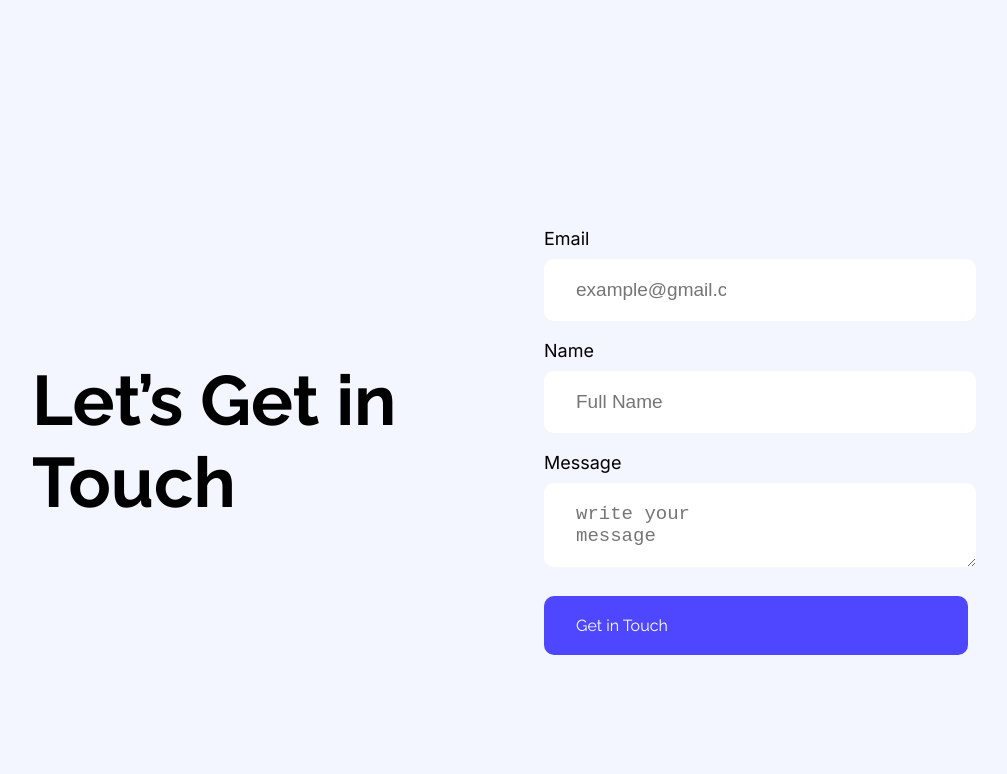
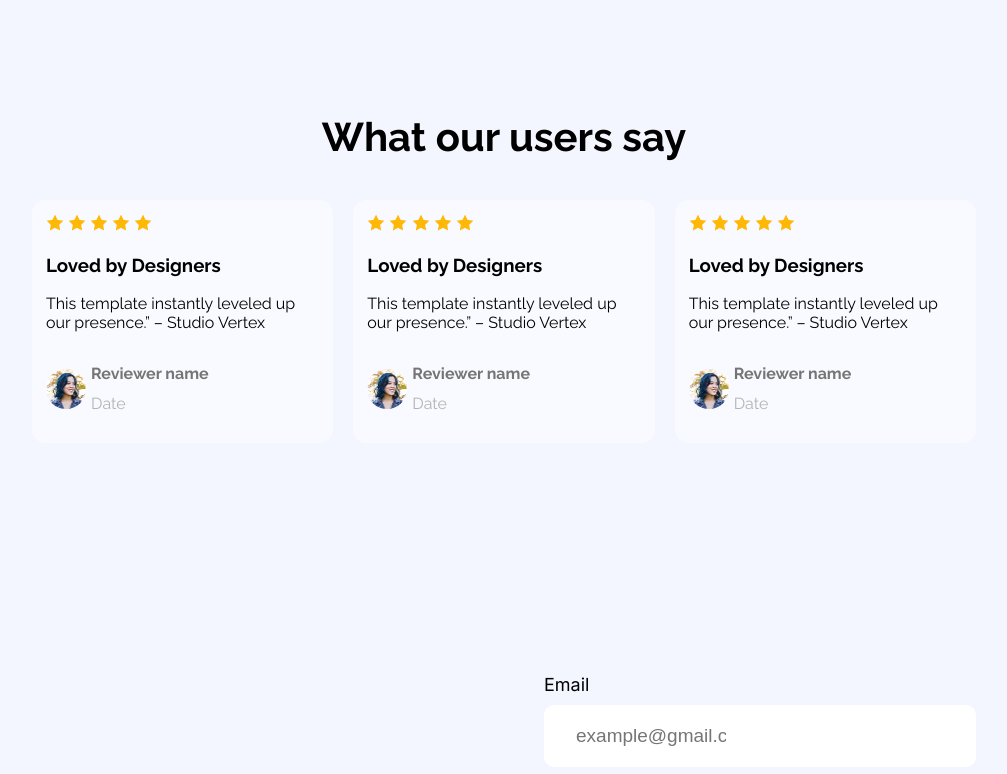
Before and after one commit to tamanna-hash/assignment-1-webflow, a plain HTML site: page index.html in a window 1280 px wide. Shown: the part 1426-2200 px from the top of the page, without its empty margins (136-1143 px from the left). Drawn offline with Linux system fonts and the light colour scheme.

Commit message:
adding feedback section

```diff
--- a/index.html
+++ b/index.html
@@ -60,6 +60,65 @@
                 </div>
             </div>
         </section>
+        <section class="feedback">
+            <h3 class="feed-title">What our users say</h3>
+            <div class="feedback-container">
+                <div class="feedcard">
+                    <div class="ico">
+                        <img src="images/icon-star.png" alt="">
+                        <img src="images/icon-star.png" alt="">
+                        <img src="images/icon-star.png" alt="">
+                        <img src="images/icon-star.png" alt="">
+                        <img src="images/icon-star.png" alt="">
+                    </div>
+                    <h3 class="card-title">Loved by Designers</h3>
+                    <p class="card-subtitle">This template instantly leveled up our presence.” – Studio Vertex</p>
+                    <div class="card-review">
+                        <img src="images/avatar.png" class="card-review-img">
+                        <div class="review-content">
+                            <p class="review-title">Reviewer name</p>
+                            <p class="review-subtitle">Date</p>
+                        </div>
+                    </div>
+                </div>
+                <div class="feedcard">
+                    <div class="ico">
+                        <img src="images/icon-star.png" alt="">
+                        <img src="images/icon-star.png" alt="">
+                        <img src="images/icon-star.png" alt="">
+                        <img src="images/icon-star.png" alt="">
+                        <img src="images/icon-star.png" alt="">
+                    </div>
+                    <h3 class="card-title">Loved by Designers</h3>
+                    <p class="card-subtitle">This template instantly leveled up our presence.” – Studio Vertex</p>
+                    <div class="card-review">
+                        <img src="images/avatar.png" class="card-review-img">
+                        <div class="review-content">
+                            <p class="review-title">Reviewer name</p>
+                            <p class="review-subtitle">Date</p>
+                        </div>
+                    </div>
+                </div>
+                <div class="feedcard">
+                    <div class="ico">
+                        <img src="images/icon-star.png" alt="">
+                        <img src="images/icon-star.png" alt="">
+                        <img src="images/icon-star.png" alt="">
+                        <img src="images/icon-star.png" alt="">
+                        <img src="images/icon-star.png" alt="">
+                    </div>
+                    <h3 class="card-title">Loved by Designers</h3>
+                    <p class="card-subtitle">This template instantly leveled up our presence.” – Studio Vertex</p>
+                    <div class="card-review">
+                        <img src="images/avatar.png" class="card-review-img">
+                        <div class="review-content">
+                            <p class="review-title">Reviewer name</p>
+                            <p class="review-subtitle">Date</p>
+                        </div>
+                    </div>
+                </div>
+            </div>
+        </section>
         <section class="touch">
             <div class="touch-contents">
                 <div class="touch-content">
@@ -79,6 +138,21 @@
             </div>
         </section>
     </main>
+    <footer>
+        <div class="footer-contents">
+            <div>
+                <h1 class="footer-title open-sans-inter ">LOGO</h1>
+                <p class="footer-subtitle">Ready to elevate your online presence? Contact us today to discuss your project and
+                    discover how we can bring your vision to life.</p>
+                <div class="footer-link">
+                    <a href="">Home</a>
+                    <a href="">About</a>
+                    <a href="">How it Works</a>
+                    <a href="">Services</a>
+                </div>
+            </div>
+        </div>
+    </footer>
 </body>
 
 </html>
--- a/styles/style.css
+++ b/styles/style.css
@@ -128,6 +128,58 @@ main {
     color: rgba(0, 0, 0, 0.5);
     font-size: 15px;
 }
+/*---feedback style*/
+.feedcard{
+    background-color:rgba(255, 255, 255, 0.5);
+    border-radius: 14px;
+    padding: 14px;
+}
+.feed-title{
+    font-size: 40px;
+    font-weight: bold;
+    text-align: center;
+}
+.feedback-container{
+    display: flex;
+    gap:20px;
+}
+.card-subtitle{
+
+}
+.card-review-img{
+    height: 40px;
+    width: 40px;
+    border-radius:50%;
+}
+.card-review{
+    display: flex;
+    gap: 5px;
+    align-items: center;
+}
+.review-content{
+    display: block;
+}
+.review-title{
+    color:#757575;
+    font-weight: bold;
+    margin-bottom:-5px;
+}
+.review-subtitle{
+    color:#B3B3B3;
+}
+
+
+
+
+
+
+
+
+
+
+
+
+
 /*---touch style---*/
 .touch{
     margin: 160px 0px;
@@ -158,6 +210,9 @@ form{
     margin-bottom: 19px;
     width: 150px;
 }
+form textarea{
+    padding: 20px 250px 50px 32px;
+}
 .form-button{
     padding: 20px 300px 20px 32px;
     border-radius: 10px;
@@ -175,3 +230,29 @@ form{
 form label{
     font-size: 18px;
 }
+/*footer styles*/
+footer{
+    background-color:white;
+    height: 380px;
+    text-align: center;
+    display: flex;
+    justify-content: center;
+    align-items: center;
+}
+
+footer a{
+    text-decoration: none;
+    color:#8987A1;
+    padding-right: 48px;
+
+}
+.footer-title{
+    font-size: 100px;
+    color:#4E47FF;
+    margin-bottom: 8px;
+    font-weight: 800;
+}
+.footer-subtitle{
+    color:#8987A1;
+    margin:0 330px 20px 340px;
+}
```
